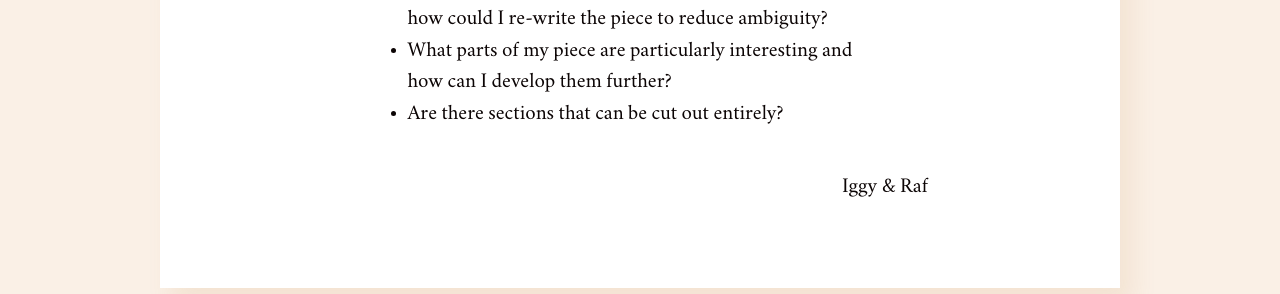
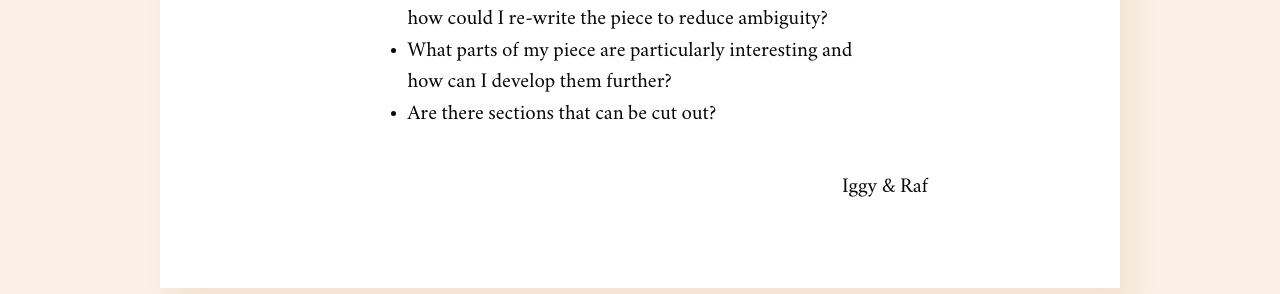
Before and after one commit to batterypointwriting/batterypointwriting.github.io, a Jekyll site: the page built from edit-your-post.md, in a window 1280 px wide. Shown: the part 611-905 px from the top of the page. Built offline with Jekyll 4.4.1, drawn with Linux system fonts in a browser that asks for light colours.

Commit message:
Update edit-your-post.md

```diff
--- a/edit-your-post.md
+++ b/edit-your-post.md
@@ -7,4 +7,4 @@ We encourage you to edit your posts. To improve your piece you could ask yoursel
 
 - Is there any risk a reader could misinterpret my idea, and how could I re-write the piece to reduce ambiguity? <br>
 - What parts of my piece are particularly interesting and how can I develop them further? <br>
-- Are there sections that can be cut out entirely? <br>
+- Are there sections that can be cut out? <br>
```
